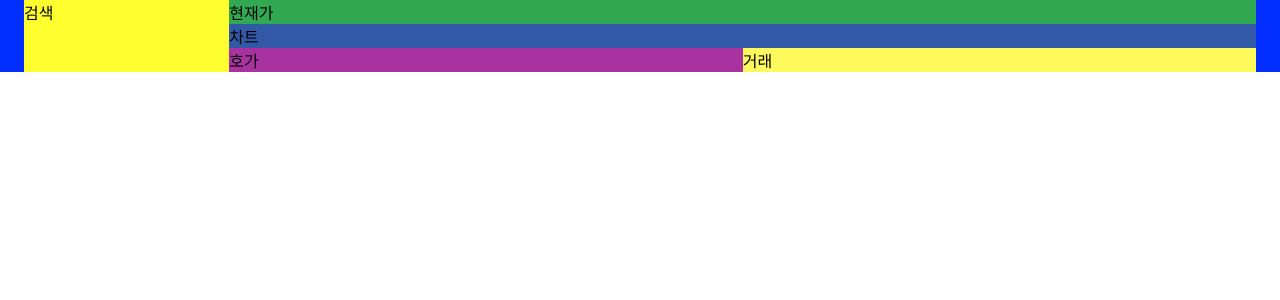
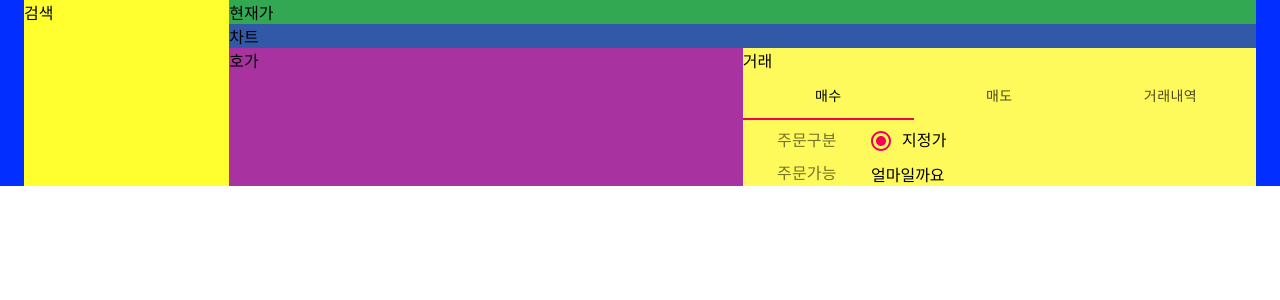
Before and after one commit to tnsgud9/hts, a React (Create React App) app: page / in a window 1280 px wide. Shown: the top 300 px of the page. Built offline with nearby package versions, Linux system fonts and the light colour scheme.

Commit message:
Add OrderBuy,OrderSell,OrderHistory components

```diff
--- /dev/null
+++ b/src/pages/Trade/components/Order.tsx
@@ -0,0 +1,27 @@
+import { Box, Tabs, Tab } from '@material-ui/core';
+import { useState } from 'react';
+import OrderHistory from './OrderHistory';
+import OrderSell from './OrderSell';
+import OrderBuy from './OrderBuy';
+
+const Order = () => {
+  const [tabIndex, setTabIndex] = useState(0);
+  const changeTab = (index: number) => {
+    // TODO: 적당한 코들를 작성
+    setTabIndex(index);
+  };
+  return (
+    <Box>
+      <Tabs variant="fullWidth" value={tabIndex}>
+        <Tab label="매수" fullWidth id="tab-0" onClick={() => changeTab(0)} />
+        <Tab label="매도" fullWidth id="tab-1" onClick={() => changeTab(1)} />
+        <Tab label="거래내역" fullWidth id="tab-2" onClick={() => changeTab(2)} />
+      </Tabs>
+      <OrderBuy index={0} value={tabIndex} />
+      <OrderSell index={1} value={tabIndex} />
+      <OrderHistory index={2} value={tabIndex} />
+    </Box>
+  );
+};
+
+export default Order;
--- /dev/null
+++ b/src/pages/Trade/components/OrderBuy.tsx
@@ -0,0 +1,46 @@
+import { Box, FormControl, FormControlLabel, FormLabel, Grid, Radio, RadioGroup } from '@material-ui/core';
+
+type OrderType = {
+  index: number;
+  value: number;
+};
+
+const LabelStyle = {
+  display: 'flex',
+  alignContent: 'center',
+  alignItems: 'center',
+  justifyContent: 'center',
+};
+
+const OrderBuy = (props: OrderType) => {
+  const { index, value } = props;
+
+  return (
+    <Box hidden={value !== index}>
+      <FormControl fullWidth>
+        <Grid container>
+          <Grid item xs={3} style={LabelStyle}>
+            <FormLabel>주문구분</FormLabel>
+          </Grid>
+          <Grid item xs={9}>
+            <RadioGroup>
+              <FormControlLabel control={<Radio />} label="지정가" />
+            </RadioGroup>
+          </Grid>
+        </Grid>
+      </FormControl>
+      <FormControl fullWidth>
+        <Grid container>
+          <Grid item xs={3} style={LabelStyle}>
+            <FormLabel>주문가능</FormLabel>
+          </Grid>
+          <Grid item xs={9}>
+            <Box>얼마일까요</Box>
+          </Grid>
+        </Grid>
+      </FormControl>
+    </Box>
+  );
+};
+
+export default OrderBuy;
--- /dev/null
+++ b/src/pages/Trade/components/OrderHistory.tsx
@@ -0,0 +1,15 @@
+import React from 'react';
+import { Box } from '@material-ui/core';
+
+type OrderType = {
+  index: number;
+  value: number;
+};
+
+const OrderHistory = (props: OrderType) => {
+  const { index, value } = props;
+
+  return <Box hidden={value !== index}>기록창</Box>;
+};
+
+export default OrderHistory;
--- /dev/null
+++ b/src/pages/Trade/components/OrderSell.tsx
@@ -0,0 +1,15 @@
+import React from 'react';
+import { Box } from '@material-ui/core';
+
+type OrderType = {
+  index: number;
+  value: number;
+};
+
+const OrderSell = (props: OrderType) => {
+  const { index, value } = props;
+
+  return <Box hidden={value !== index}>판매창</Box>;
+};
+
+export default OrderSell;
--- a/src/pages/Trade/index.tsx
+++ b/src/pages/Trade/index.tsx
@@ -1,25 +1,26 @@
 import { Container, Grid } from '@material-ui/core';
+import Order from './components/Order';
 
 const Trade = () => {
   return (
     <Container style={{ backgroundColor: '#022fff' }}>
       <Grid container style={{ backgroundColor: '#ffff2f' }}>
-        <Grid item xs={12} md={2}>
+        <Grid item xs={12} lg={2}>
           검색
         </Grid>
-        <Grid item xs={12} md={10} style={{ backgroundColor: 'blue' }}>
+        <Grid item xs={12} lg={10} style={{ backgroundColor: 'blue' }}>
           <Grid container>
-            <Grid item xs={12} md={12} style={{ backgroundColor: '#32a852' }}>
+            <Grid item xs={12} lg={12} style={{ backgroundColor: '#32a852' }}>
               현재가
             </Grid>
-            <Grid item xs={12} md={12} style={{ backgroundColor: '#3259a8' }}>
+            <Grid item xs={12} lg={12} style={{ backgroundColor: '#3259a8' }}>
               차트
             </Grid>
-            <Grid item xs={12} md={6} style={{ backgroundColor: '#a832a0' }}>
+            <Grid item xs={12} lg={6} style={{ backgroundColor: '#a832a0' }}>
               호가
             </Grid>
-            <Grid item xs={12} md={6} style={{ backgroundColor: '#fffa5c' }}>
-              거래
+            <Grid item xs={12} lg={6} style={{ backgroundColor: '#fffa5c' }}>
+              거래 <Order />
             </Grid>
           </Grid>
         </Grid>
```
